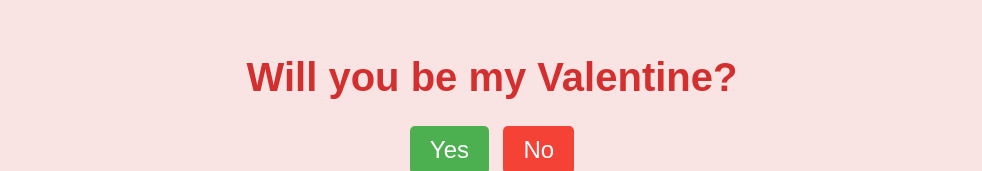
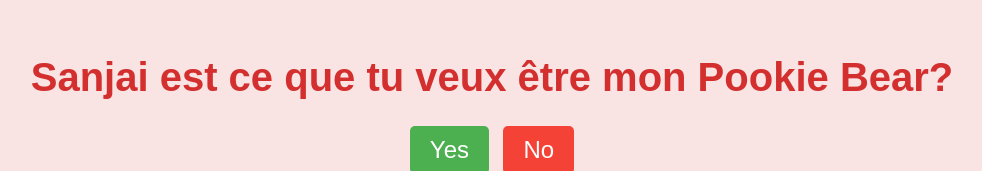
Before and after one commit to NeverDieTwyce/html-test1, a plain HTML site: page index.html in a window 1280 px wide. Shown: the part 137-308 px from the top of the page, without its empty margins (148-1130 px from the left). Drawn offline with Linux system fonts and the light colour scheme; no server answers.

Commit message:
Update index.html

```diff
--- a/index.html
+++ b/index.html
@@ -8,7 +8,7 @@
 </head>
 <body>
     <div class="container">
-        <h1>Will you be my Valentine?</h1>
+        <h1>Sanjai est ce que tu veux être mon Pookie Bear?</h1>
         <div class="buttons">
             <button class="yes-button" onclick="handleYesClick()">Yes</button>
             <button class="no-button" onclick="handleNoClick()">No</button>
```
